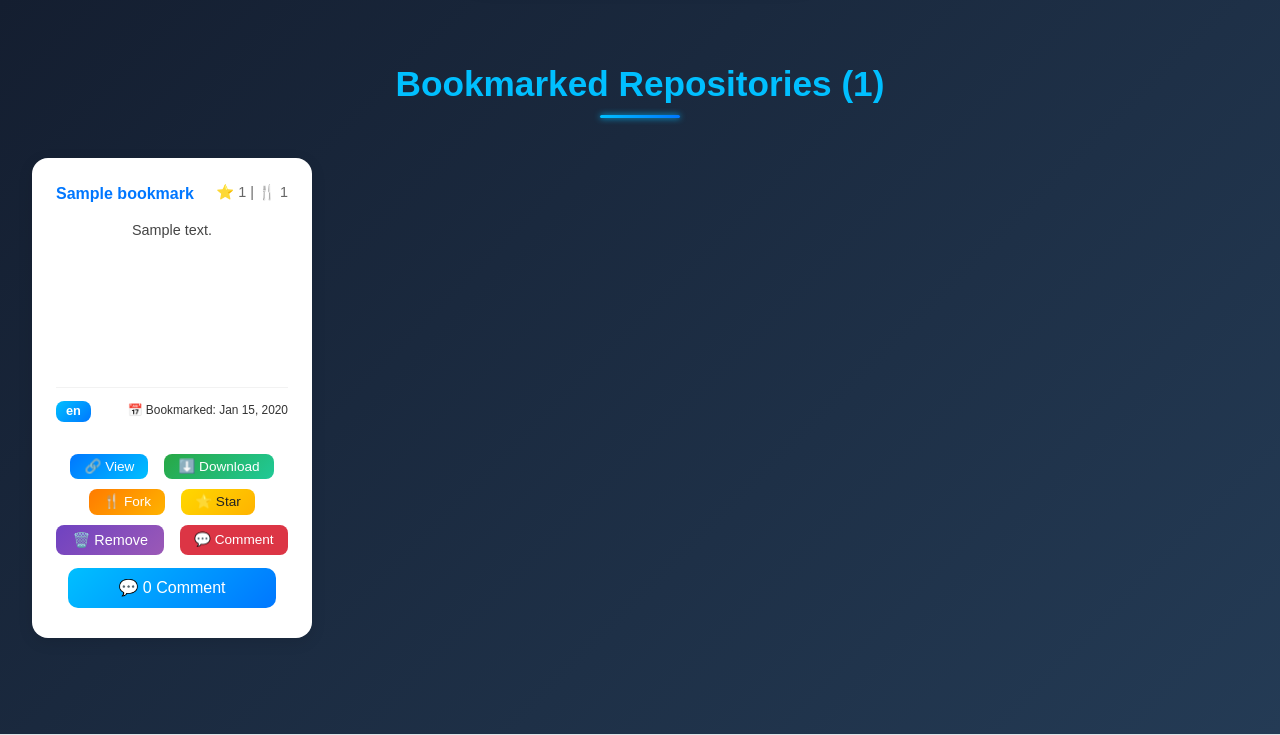
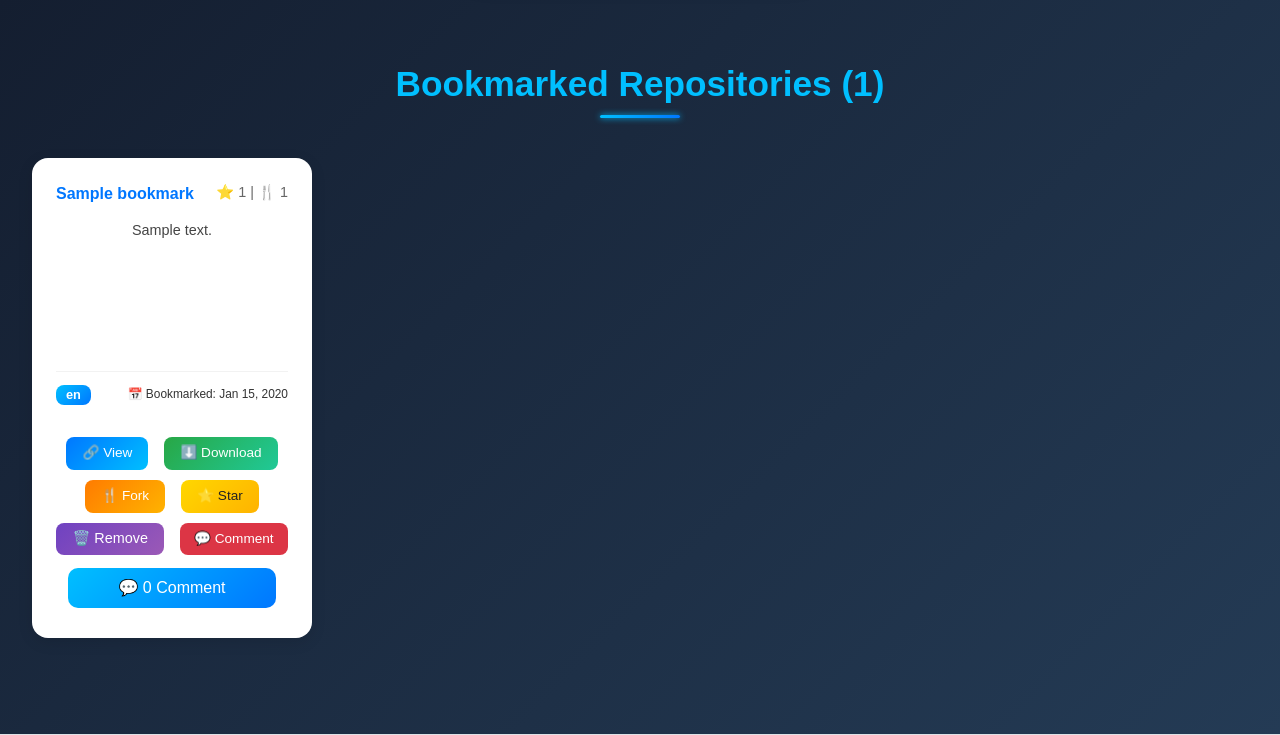
Before and after one commit to colmwoods/GitShowcase.dev, a Django app: page /bookmarks/ in a window 1280 px wide. Shown: the part 406-1141 px from the top of the page. Run offline with Django 5.2, Linux system fonts and the light colour scheme; a user stored in the database is signed in; tables that the repository leaves empty hold one stand-in row (values such as "Sample post"); a database or web service that is not in the repository returns one stand-in record (values such as "Sample title"); data that the repository does not hold is empty.

Commit message:
Add css to make button slightly taller

```diff
--- a/static/css/style.css
+++ b/static/css/style.css
@@ -388,13 +388,13 @@ footer {
     display: inline-flex;
     align-items: center;
     justify-content: center;
-    padding: 6px 14px;
+    padding: 9px 16px;
     /* height control only */
     font-size: 0.85rem;
     font-weight: 500;
     border-radius: 8px;
     border: none;
-    line-height: 1;
+    line-height: 1.1;
     /* consistent height */
     color: #fff;
     cursor: pointer;
```
